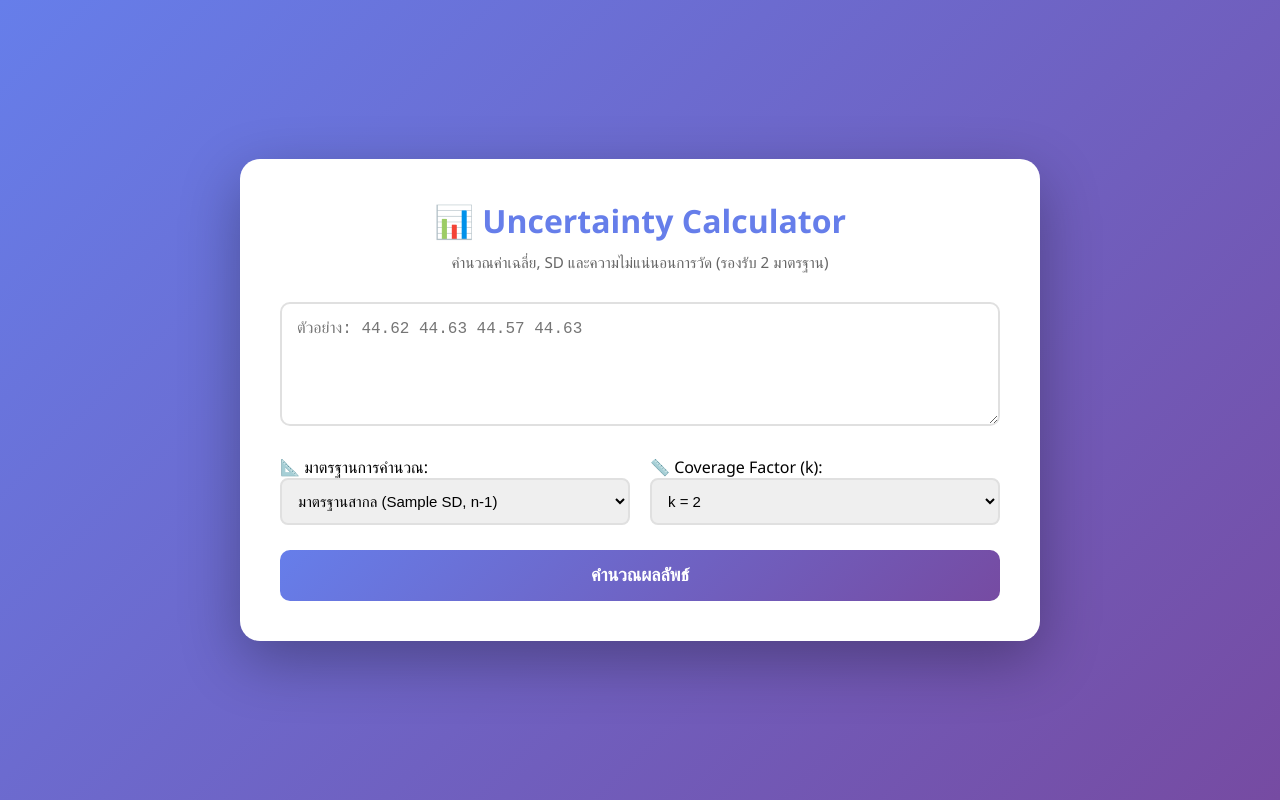
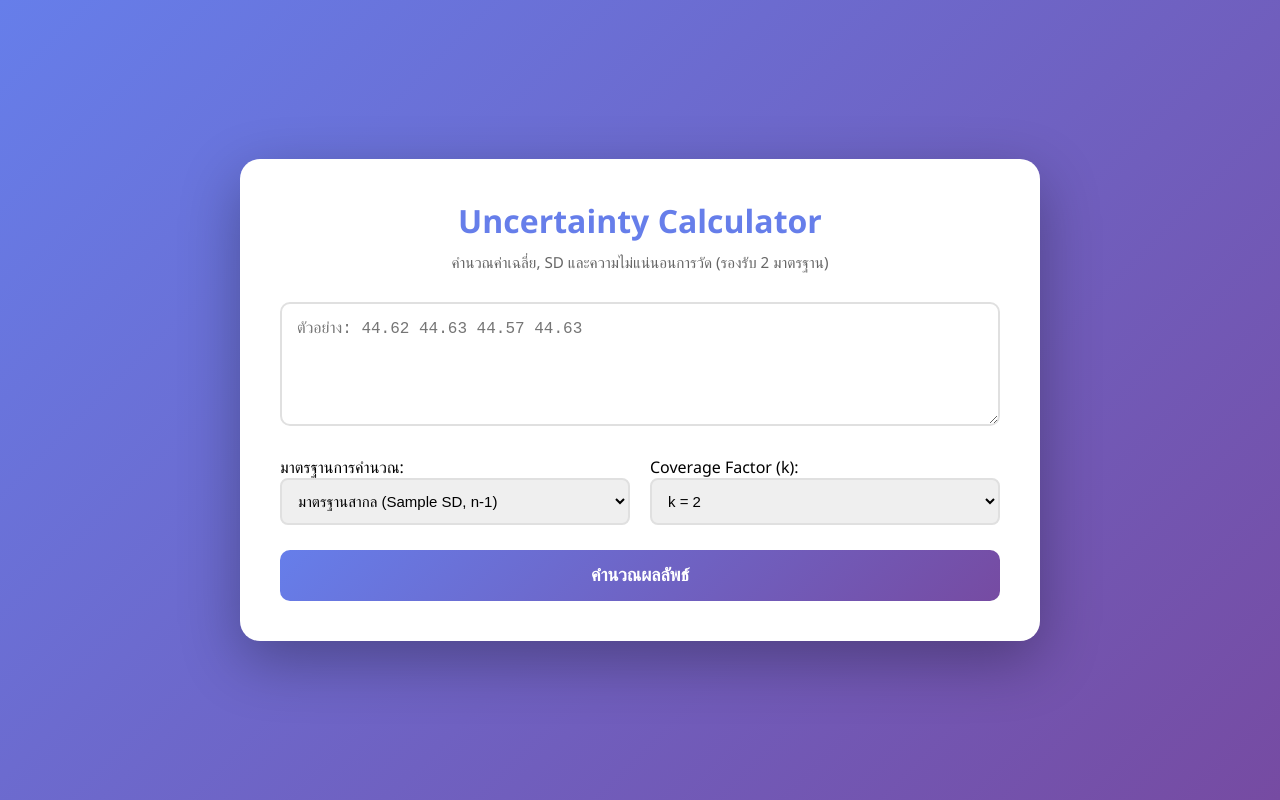
Before and after one commit to 226ttt/REN-309-2569, a plain HTML site: page index.html in a window 1280 px wide. Drawn offline with Linux system fonts and the light colour scheme.

Commit message:
Update index.html

```diff
--- a/index.html
+++ b/index.html
@@ -50,21 +50,21 @@
 </head>
 <body>
     <div class="container">
-        <h1>📊 Uncertainty Calculator</h1>
+        <h1> Uncertainty Calculator</h1>
         <p class="subtitle">คำนวณค่าเฉลี่ย, SD และความไม่แน่นอนการวัด (รองรับ 2 มาตรฐาน)</p>
 
         <textarea id="dataInput" rows="5" placeholder="ตัวอย่าง: 44.62 44.63 44.57 44.63"></textarea>
 
         <div class="options">
             <div>
-                <label>📐 มาตรฐานการคำนวณ:</label>
+                <label> มาตรฐานการคำนวณ:</label>
                 <select id="methodSelect">
                     <option value="sample" selected>มาตรฐานสากล (Sample SD, n-1)</option>
                     <option value="population">แบบพื้นฐาน (Population SD, n)</option>
                 </select>
             </div>
             <div>
-                <label>📏 Coverage Factor (k):</label>
+                <label> Coverage Factor (k):</label>
                 <select id="kSelect">
                     <option value="1">k = 1</option>
                     <option value="2" selected>k = 2</option>
```
